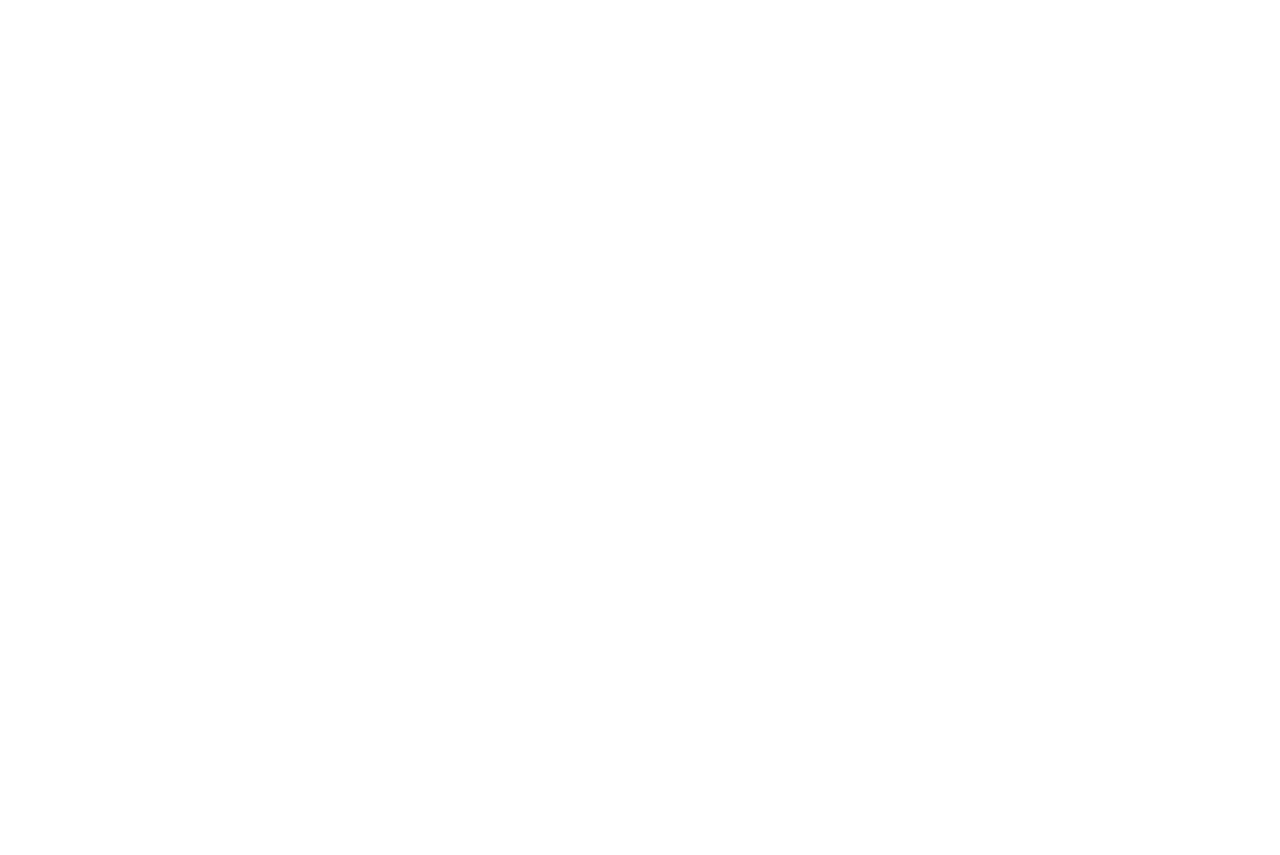
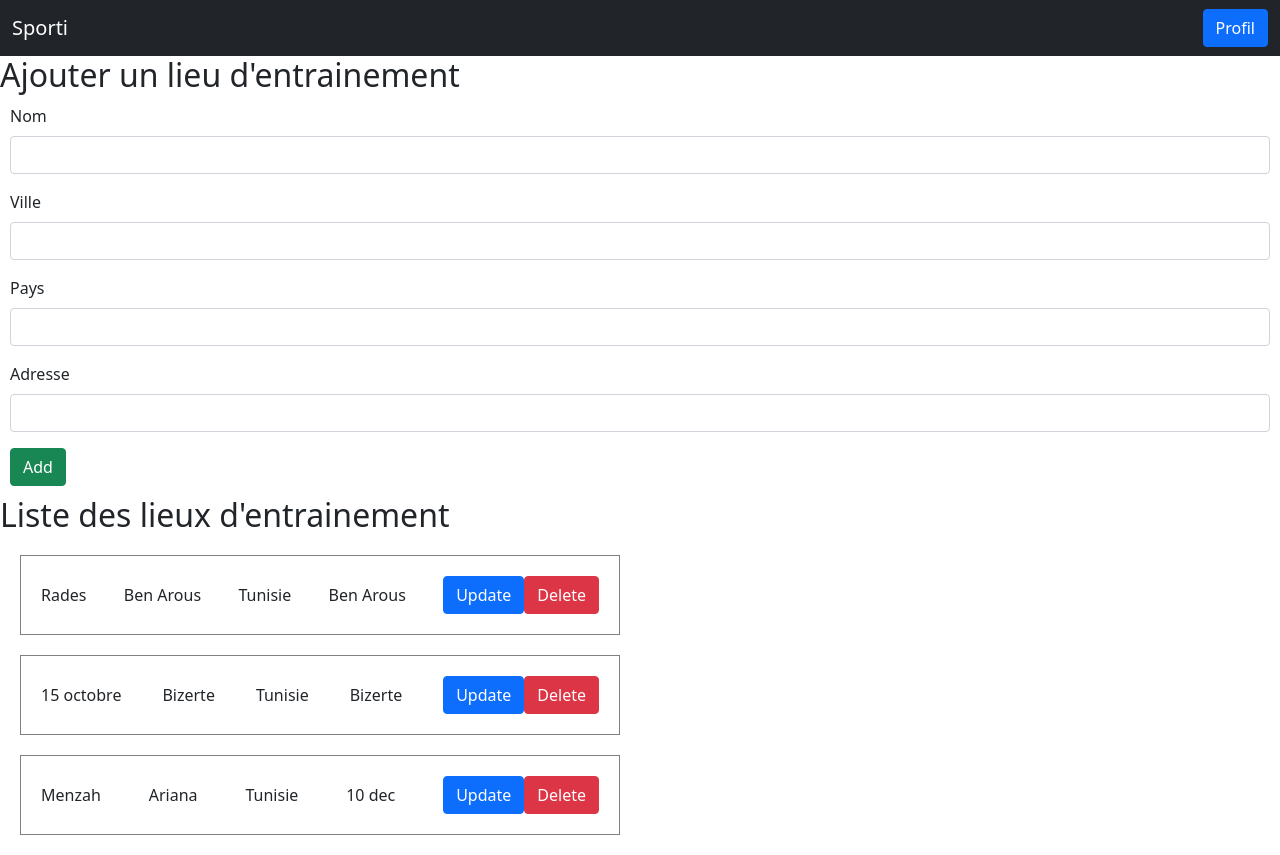
Before and after one commit to Safouene-Ben-Yedder/Projet_Sporti, a React (Create React App) app in the folder front/: page /lieu-page in a window 1280 px wide. Before the commit the page ends 800 px from the top, so only its background shows below. Built offline with nearby package versions, Linux system fonts and the light colour scheme.

Commit message:
interface Lieu Entrainement

```diff
--- a/front/src/App.js
+++ b/front/src/App.js
@@ -1,7 +1,9 @@
 import "./App.css";
 import ProgrammeSeancePage from "./pages/programmeseancepage/ProgrammeSeancePage";
+import LieuPage from "./pages/lieupage/LieuPage";
 import { BrowserRouter as Router, Switch, Route } from "react-router-dom";
 import ProgrammeSeanceForm from "./components/programmeseanceform/ProgrammeSeanceForm";
+import LieuForm from "./components/lieuForm/LieuForm";
 function App() {
 	return (
 		<div>
@@ -12,6 +14,17 @@
 					<Route exact path="/prog-page">
 						<ProgrammeSeancePage />
 					</Route>
+					{/* <Route exact path="/">
+						<Redirect to="/lieu-page" />
+					</Route>
+					<Route exact path="/lieu-page">
+						<LieuPage />
+					</Route> */}
+					<Route exact path="/addLieu" component={LieuForm} />
+
+					<Route exact path="/lieu-page">
+						<LieuPage />
+					</Route>
 				</Switch>
 			</Router>
 		</div>
--- /dev/null
+++ b/front/src/components/lieu/Lieu.css
@@ -0,0 +1,15 @@
+.Lieu {
+    border: 1px solid gray;
+    padding: 20px;
+    margin: 20px;
+    width: 600px;
+    display: flex;
+    justify-content: space-between;
+    align-items: center;
+
+}
+
+
+.actions {
+    color: blue;
+}
--- /dev/null
+++ b/front/src/components/lieu/Lieu.js
@@ -0,0 +1,96 @@
+import { useState } from "react";
+import { Button, Label } from "reactstrap";
+import "./Lieu.css";
+export default function Lieu({
+	nom,
+	ville,
+	pays,
+    adresse,
+	UpdateLieu,
+	deleteLieu,
+	id,
+}) {
+	const [updateMode, setUpdateMode] = useState(false);
+	const [nomtoUpdate, setNomtoUpdate] = useState(nom);
+	const [villetoUpdate, setVilletoUpdate] = useState(ville);
+	const [paystoUpdate, setPaystoUpdate] = useState(pays);
+	const [adressetoUpdate, setAdressetoUpdate] = useState(adresse);
+
+	return (
+		<div className="Lieu">
+			{!updateMode ? (
+				<>
+					<div className="nom">{nom}</div>
+					<div className="ville">{ville}</div>
+                    <div className="pays">{pays}</div>
+                    <div className="adresse">{adresse}</div>
+					<div className="actions">
+						<Button color="primary" onClick={() => setUpdateMode(true)}>
+							Update
+						</Button>
+						<Button color="danger" onClick={()=>deleteLieu(id)}>Delete</Button>
+					</div>
+				</>
+			) : (
+				<div>
+					<Label>
+						Nom
+						<input
+							type="text"
+							name="lieuEntrainement"
+							value={nomtoUpdate}
+							onChange={(e) => setNomtoUpdate(e.target.value)}
+						/>{" "}
+					</Label>
+					<Label>
+						{" "}
+						Ville
+						<input
+							type="text"
+							name="lieuEntrainement"
+							value={villetoUpdate}
+							onChange={(e) => setVilletoUpdate(e.target.value)}
+						/>
+					</Label>
+					<Label>
+						{" "}
+						Pays
+						<input
+							type="text"
+							name="lieuEntrainement"
+							value={paystoUpdate}
+							onChange={(e) => setPaystoUpdate(e.target.value)}
+						/>{" "}
+					</Label>
+					<Label>
+						{" "}
+						Adresse
+						<input
+							type="text"
+							name="lieuEntrainement"
+							value={adressetoUpdate}
+							onChange={(e) => setAdressetoUpdate(e.target.value)}
+						/>{" "}
+					</Label>
+
+					<Button
+						color="primary"
+						type="button"
+						onClick={() => {
+							UpdateLieu(
+								Number(id),
+								nomtoUpdate,
+								villetoUpdate,
+								paystoUpdate,
+								adressetoUpdate,
+
+							);
+							setUpdateMode(false);
+						}}>
+						Update
+					</Button>
+				</div>
+			)}
+		</div>
+	);
+}
--- /dev/null
+++ b/front/src/components/lieuForm/LieuForm.js
@@ -0,0 +1,60 @@
+import { useState } from "react";
+import { Form, FormGroup, Label, Input, Button } from "reactstrap";
+//import { Link } from "react-router-dom";
+import "./Lieuform.css";
+export default function LieuForm(props) {
+	const addLieu = "Add";
+	const [nom, setNom] = useState("");
+	const [ville, setVille] = useState("");
+	const [pays, setPays] = useState("");
+	const [adresse, setAdresse] = useState("");
+
+	function handleAddLieu() {
+		props.addLieu(nom, ville, pays, adresse);
+	}
+	return (
+		<>
+			<Form className="form">
+				<FormGroup>
+					<Label> Nom </Label>
+					<Input
+						type="text"
+						name="nom"
+						id=""
+						value={nom}
+						onChange={(e) => setNom(e.target.value)}></Input>
+				</FormGroup>
+				<FormGroup>
+					<Label> Ville </Label>
+					<Input
+						type="text"
+						name="ville"
+						id=""
+						value={ville}
+						onChange={(e) => setVille(e.target.value)}></Input>
+				</FormGroup>
+				<FormGroup>
+					<Label> Pays </Label>
+					<Input
+						type="text"
+						name="pays"
+						id=""
+						value={pays}
+						onChange={(e) => setPays(e.target.value)}></Input>
+				</FormGroup>
+				<FormGroup>
+					<Label> Adresse </Label>
+					<Input
+						type="text"
+						name="adresse"
+						id=""
+						value={adresse}
+						onChange={(e) => setAdresse(e.target.value)}></Input>
+				</FormGroup>
+				<Button color="success" type="button" onClick={handleAddLieu}>
+					{addLieu}
+				</Button>
+			</Form>
+		</>
+	);
+}
--- /dev/null
+++ b/front/src/components/lieuForm/Lieuform.css
@@ -0,0 +1,3 @@
+.form {
+    margin: 10px;
+}
--- /dev/null
+++ b/front/src/components/lieuList/LieuList.js
@@ -0,0 +1,23 @@
+import Lieu from "../lieu/Lieu.js";
+
+function LieuList(props) {
+	return (
+		<div>
+			{props.Lieu.map(function (x) {
+				return (
+					<Lieu
+						id={x.id}
+						nom={x.nom}
+						ville={x.ville}
+						pays={x.pays}
+						adresse={x.adresse}
+						UpdateLieu={props.UpdateLieu}
+						deleteLieu={props.deleteLieu}
+					/>
+				);
+			})}
+		</div>
+	);
+}
+
+export default LieuList;
--- /dev/null
+++ b/front/src/pages/lieupage/LieuPage.js
@@ -0,0 +1,67 @@
+import {useState} from "react";
+import { Heading } from "../../components/heading/Heading";
+import LieuForm from "../../components/lieuForm/LieuForm"
+import LieuList from "../../components/lieuList/LieuList"
+import Lieu from "../../components/lieu/Lieu";
+
+export default function LieuPage(){
+	const [Lieu, setLieu] = useState([
+		{
+			id: 1,
+			nom: "Rades",
+			ville: "Ben Arous",
+			pays: "Tunisie",
+			adresse: "Ben Arous",
+		},
+		{
+			id: 2,
+			nom: "15 octobre",
+			ville: "Bizerte",
+			pays: "Tunisie",
+			adresse: "Bizerte",
+		},
+		{
+			id: 3,
+			nom: "Menzah",
+			ville: "Ariana",
+			pays: "Tunisie",
+			adresse: "10 dec",
+		},
+	]);
+	function addLieu(nom, ville, pays, adresse) {
+		setLieu([...Lieu,{id: Lieu.length + 1,
+				nom: nom,
+				ville: ville,
+				pays: pays,
+				adresse: adresse,
+			},
+		]);
+	}
+	function UpdateLieu(id, nom, ville,	pays, adresse) {
+		const newLieu= Lieu.map((Lieu) =>
+                Lieu.id === id
+				? { id, nom, ville, pays, adresse }
+				: Lieu
+		);
+		setLieu(newLieu);
+	}
+	const deleteLieu = (id) => {
+		const newLieu = Lieu.filter(Lieu=>Lieu.id!==id)
+		setLieu(newLieu)
+	  }
+	return(
+		<div className="App">
+			<>
+				<Heading/>
+				<h2>Ajouter un lieu d'entrainement</h2>
+				<LieuForm addLieu={addLieu}/>
+				<h2>Liste des lieux d'entrainement</h2>
+				<LieuList
+					Lieu={Lieu}
+					UpdateLieu={UpdateLieu}
+					deleteLieu={deleteLieu}
+				/>
+			</>
+		</div>
+	);
+}
```
Also changed, not shown: front/src/components/lieuList/Lieulist.css (added), 1 other file (tests, documents, lock files or other folders).
